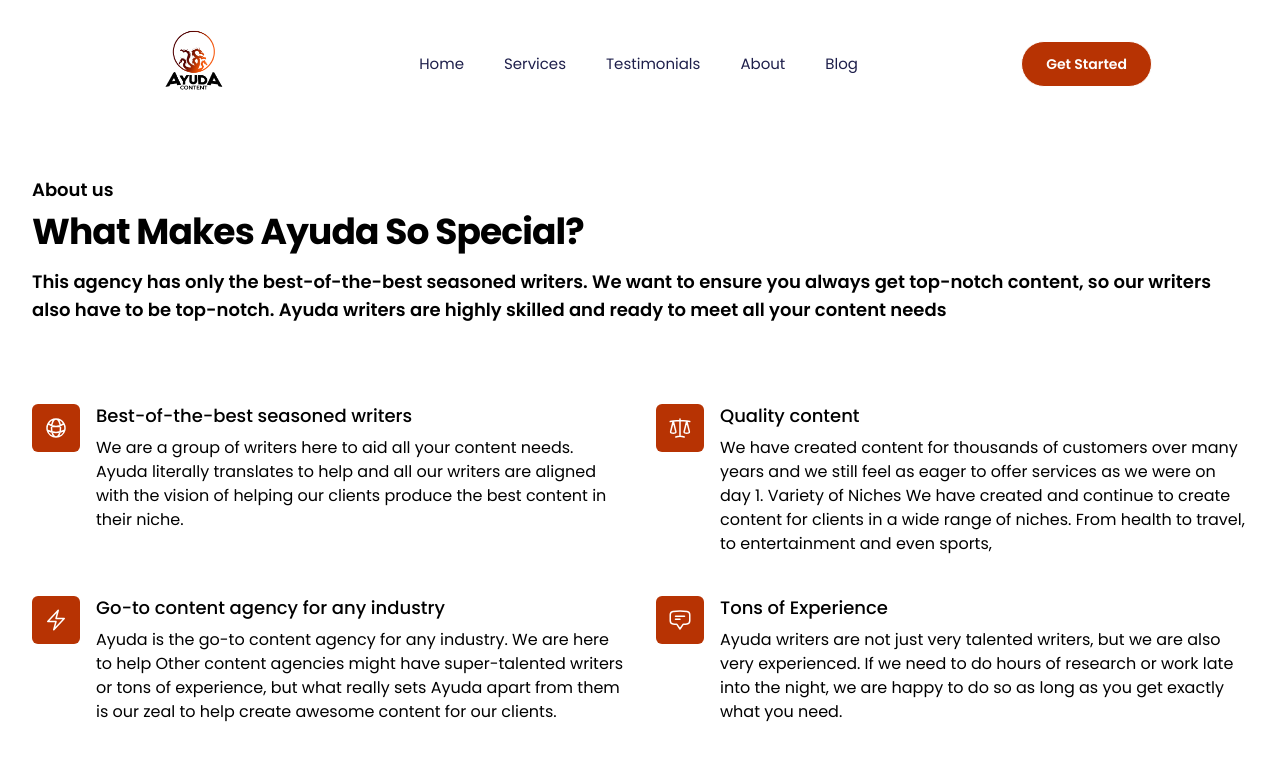
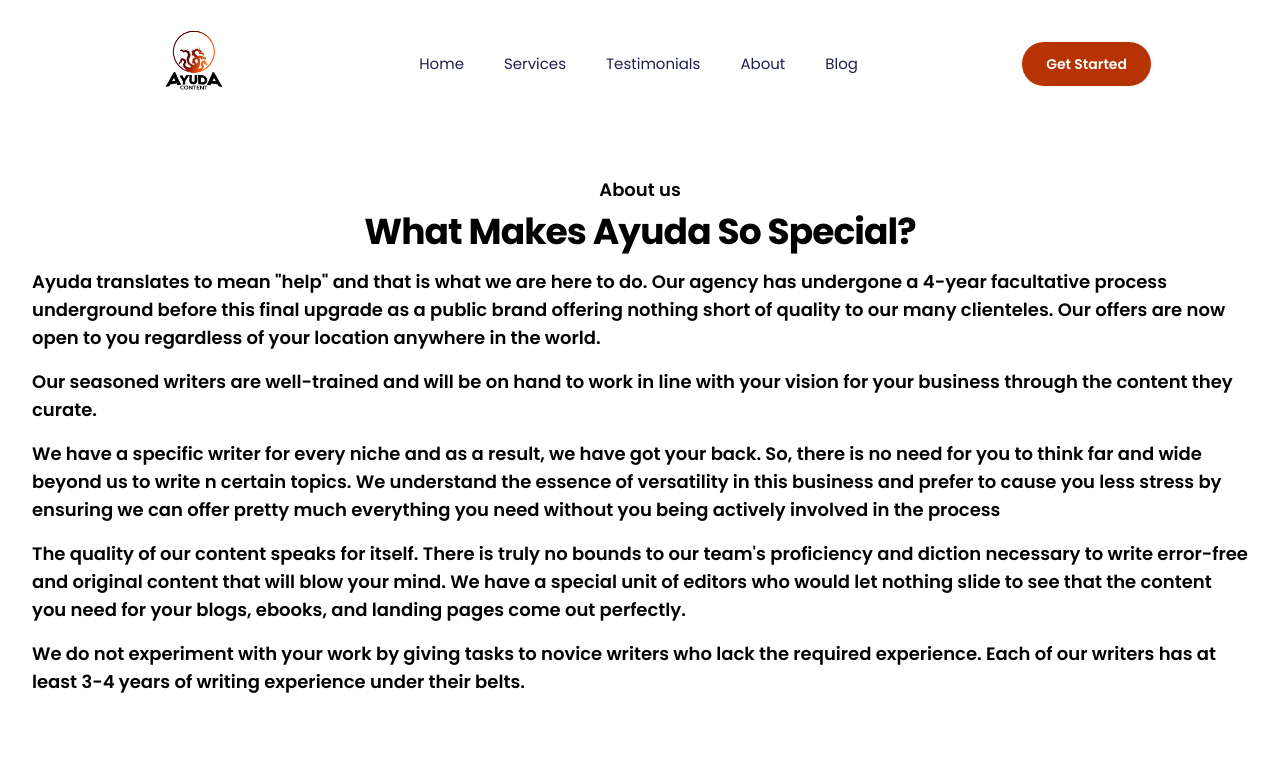
Before and after one commit to IsraelChidera/ayuda-content, a React (Create React App) app: page /about in a window 1280 px wide. Shown: the top 774 px of the page. Built offline with nearby package versions, Linux system fonts and the light colour scheme; no server answers.

Commit message:
content uploads

```diff
--- a/src/components/Hero.jsx
+++ b/src/components/Hero.jsx
@@ -11,17 +11,16 @@
       <div className='herocontent flex justify-center items-center lg:mb-0 mb-6'>
         <div className=" ">
           <h1 className='text-center md:text-left text-darker font-bold text-4xl md:text-5xl'>
-            STOP THE SEARCH FOR GREAT CONTENT. {" "}
+            Word-By-Word, {" "}
             <span className='text-primary'>
-              AYUDA IS ALL YOU NEED.
+              Phrase-By-Phrase
             </span>
           </h1>
 
           <p className='mt-6 mb-4 md:text-lg'>
-            We are here for anything that requires
-            piecing together words to create a masterpiece.
-            Ayuda Content Agency is the best choice and
-            we’re ready to prove that to you!
+            We curate quality and immaculate sellable
+            content that will make a difference for you and
+            your brand. You can count on us.
           </p>
 
           <div className=' md:block w-full md:w-auto '>
--- a/src/components/Services.jsx
+++ b/src/components/Services.jsx
@@ -26,8 +26,10 @@
             </p>
 
             <p className='font-bold text-xl'>
-                We provide the perfect solution to
-                your business growth
+                We are a team of passionate and talented writers
+                and we bring you excellent solutions to your existing
+                content structure. Ayuda is just the perfect upgrade
+                that you need.
             </p>
         </div>
 
@@ -51,8 +53,9 @@
                 </h6>
 
                 <p className='text-sm'>
-                    We help identify the best ways
-                    to improve your business
+                    Our content will expand the scope of
+                    your business with elegantly thought-out
+                    writeups.
                 </p>
             </div>
 
@@ -70,8 +73,9 @@
                 </h6>
 
                 <p className='text-sm'>
-                    We help identify the best ways
-                    to improve your business
+                    We will help to retain your customers
+                    by answering many of the questions they
+                    may have about your brand and products.
                 </p>
             </div>
 
@@ -85,12 +89,13 @@
                 </div>
 
                 <h6 className='mb-2 font-semibold text-lg'>
-                    Improve Business Model
+                    Generate leads and make sales
                 </h6>
 
                 <p className='text-sm'>
-                    We help identify the best ways
-                    to improve your business
+                    We help to write on ideas that show
+                    customers why they need your
+                    products/services
                 </p>
             </div>
 
--- a/src/pages/About.jsx
+++ b/src/pages/About.jsx
@@ -57,22 +57,49 @@
                 <div className="bg-white py-12">
                     <div className="mx-auto max-w-7xl px-4 sm:px-6 lg:px-8">
                         <div className="lg:text-center mb-8">
-                            <h2 className="text-lg font-semibold text-indigo-600 text-center md:text-left">
+                            <h2 className="text-lg font-semibold text-indigo-600 text-center">
                                 About us
                             </h2>
-                            <p className="mt-2 text-3xl text-center md:text-left font-bold leading-8
+                            <p className="mt-2 text-3xl text-center font-bold leading-8
                                 tracking-tight text-gray-900 sm:text-4xl"
                             >
                                 What Makes Ayuda So Special?
                             </p>
                             <p className="mt-4 text-lg text-gray-500 font-semibold text-center md:text-left">
-                                This agency has only the best-of-the-best seasoned
-                                writers. We want to ensure you always get top-notch
-                                content, so our writers also have to be top-notch.
-                                Ayuda writers are highly skilled and ready to meet
-                                all your content needs
+                                Ayuda translates to mean "help" and that is what we are here to do. Our agency
+                                has undergone a 4-year facultative process underground before this final
+                                upgrade as a public brand offering nothing short of quality to our many
+                                clienteles. Our offers are now open to you regardless of your location
+                                anywhere in the world.
                             </p>
 
+                            <p className="mt-4 text-lg text-gray-500 font-semibold text-center md:text-left">
+                                Our seasoned writers are well-trained and will be on hand to work in line
+                                with your vision for your business through the content they curate.
+                            </p>
+
+                            <p className="mt-4 text-lg text-gray-500 font-semibold text-center md:text-left">
+                                We have a specific writer for every niche and as a result, we have got your
+                                back. So, there is no need for you to think far and wide beyond us to write
+                                n certain topics. We understand the essence of versatility in this business
+                                and prefer to cause you less stress by ensuring we can offer pretty much
+                                everything you need without you being actively involved in the process
+                            </p>
+
+                            <p className="mt-4 text-lg text-gray-500 font-semibold text-center md:text-left">
+                                The quality of our content speaks for itself. There is truly no
+                                bounds to our team's proficiency and diction necessary to write
+                                error-free and original content that will blow your mind. We have a
+                                special unit of editors who would let nothing slide to see that the
+                                content you need for your blogs, ebooks, and landing pages come out
+                                perfectly.
+                            </p>
+
+                            <p className="mt-4 text-lg text-gray-500 font-semibold text-center md:text-left">
+                                We do not experiment with your work by giving tasks to novice writers who
+                                lack the required experience. Each of our writers has at least 3-4 years
+                                of writing experience under their belts.
+                            </p>
 
                         </div>
 
```
